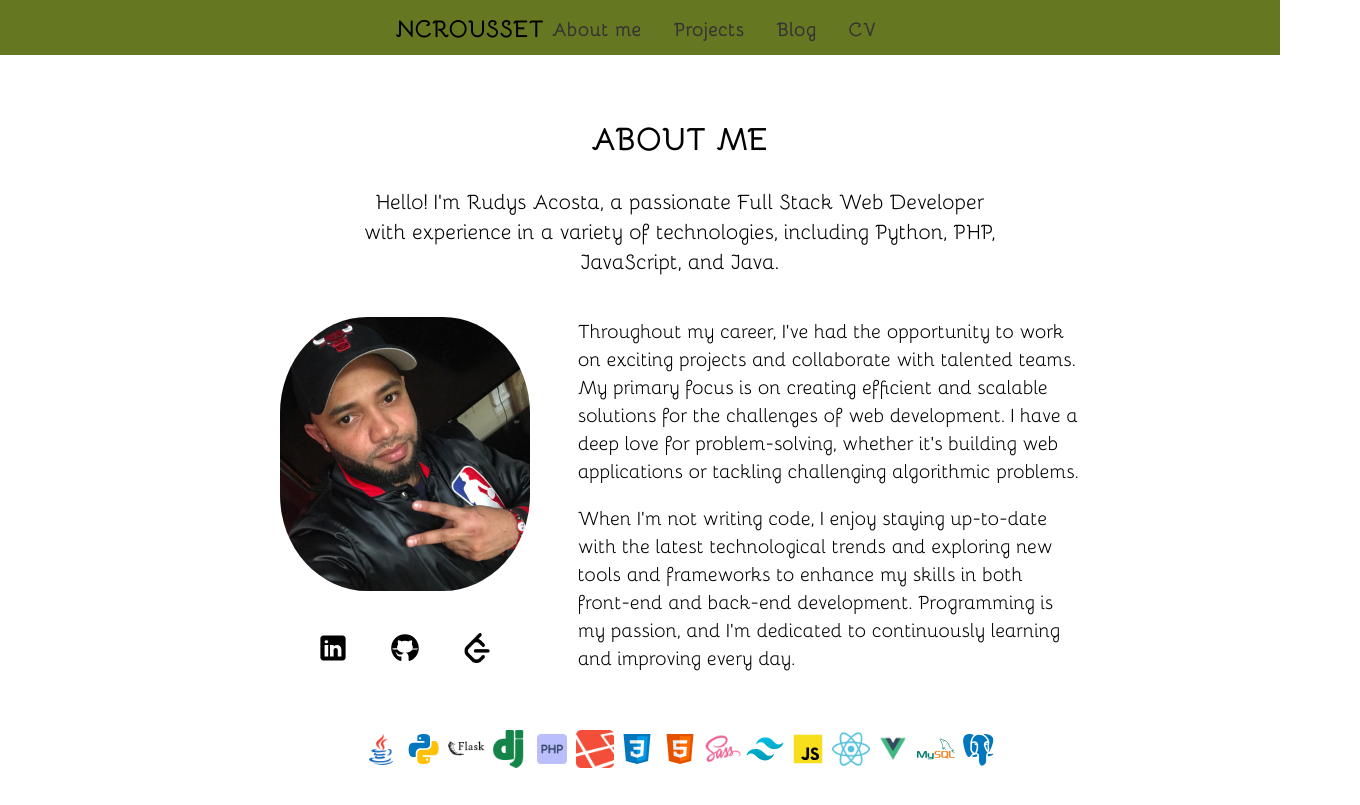
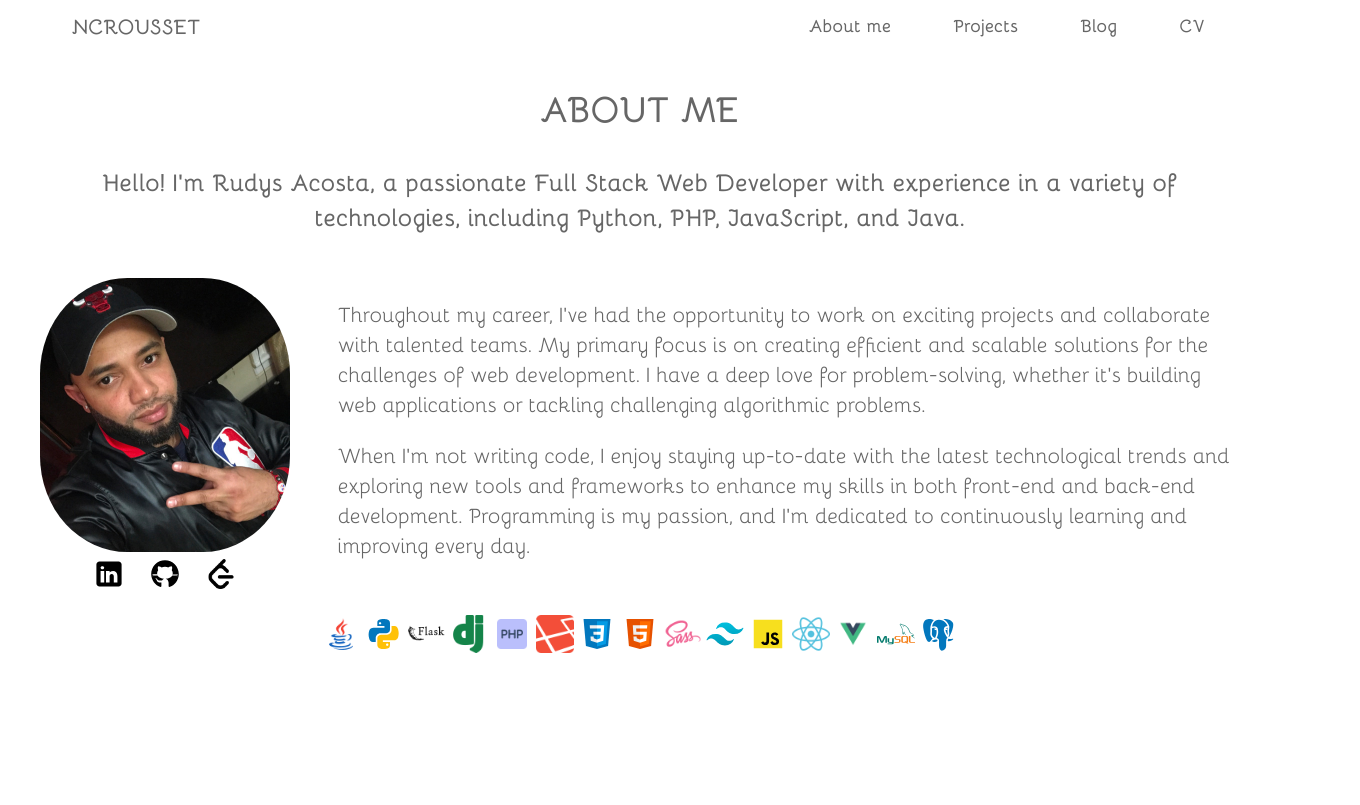
Before and after one commit to ncrousset/ncrousset, a plain HTML site: page V1/index.html in a window 1280 px wide. Shown: the whole page, 1360 px wide, since content can reach past the window. Drawn offline with Linux system fonts and the light colour scheme.

Commit message:
ultimos cambios

```diff
--- a/V1/index.html
+++ b/V1/index.html
@@ -1,49 +1,59 @@
-<!DOCTYPE html>
+<!doctype html>
 <html lang="en">
 <head>
     <meta charset="UTF-8">
-    <meta name="viewport" content="width=device-width, initial-scale=1.0">
-    <title>Ncrousset</title>
+    <meta name="viewport"
+          content="width=device-width, user-scalable=no, initial-scale=1.0, maximum-scale=1.0, minimum-scale=1.0">
+    <meta http-equiv="X-UA-Compatible" content="ie=edge">
     <link rel="stylesheet" href="style.css">
+    <title>Document</title>
 </head>
 <body>
     <header>
+        <div>
+            <div class="logo">
+                NCROUSSET
+            </div>
             <nav>
-            <div class="logo">NCROUSSET</div>
                 <ul>
                     <li><a href="#about-me">About me</a></li>
                     <li><a href="#projects">Projects</a></li>
                     <li><a href="#blog">Blog </a></li>
                     <li><a href="#cv">CV</a></li>
                 </ul>
+            </nav>
             <div class="menu">
                 <img src="img/menu.svg" alt="">
             </div>
-        </nav>
+        </div>
+
     </header>
-    <main>
+
     <section id="about-me" class="about-me">
+
         <div class="about-title">
             <h1>ABOUT ME</h1>
             <p>Hello! I'm Rudys Acosta, a passionate Full Stack Web Developer with experience in a variety of technologies, including Python, PHP, JavaScript, and Java.</p>
         </div>
 
-            <div class="about-contentbox">
-                <div class="img">
+        <div class="about-content-box">
+            <div class="left-box">
+                <div>
                     <img src="img/me.JPG" alt="">
+                </div>
                 <div class="icon-conctact">
                     <a href="">
-                            <img  src="img/skill/icons8-linkedin.svg" alt="linkedin">
+                        <img src="img/skill/icons8-linkedin.svg" alt="linkedin">
                     </a>
                     <a href="">
                         <img src="img/skill/icons8-github.svg" alt="github">
                     </a>
                     <a href="">
-                            <img  src="img/skill/leetcode.png" alt="leetcode">
+                        <img src="img/skill/leetcode.png" alt="leetcode">
                     </a>
                 </div>
             </div>
-                <div class="bio">
+            <div class="right-box">
                 <p>
                     Throughout my career, I've had the opportunity to work on exciting projects and collaborate with talented teams. My primary focus is on creating efficient and scalable solutions for the challenges of web development.
                     I have a deep love for problem-solving, whether it's building web applications or tackling challenging algorithmic problems.
@@ -52,7 +62,6 @@
                     When I'm not writing code, I enjoy staying up-to-date with the latest technological trends and exploring new tools and frameworks to enhance my skills in both front-end and back-end development. Programming is my passion, and I'm dedicated to continuously learning and improving every day.
                 </p>
             </div>
-
         </div>
 
         <div class="about-skill">
@@ -64,9 +73,9 @@
                 <img  src="img/skill/icons8-php-96.png" alt="php">
                 <img  src="img/skill/icons8-laravel-is-a-free,-open-source-php-web-framework.-96.png" alt="laravel">
                 <img  src="img/skill/css.svg" alt="css3">
+                <img  src="img/skill/html.svg" alt="html">
             </div>
             <div>
-                    <img  src="img/skill/html.svg" alt="html">
                 <img  src="img/skill/icons8-sass-96.png" alt="sass">
                 <img  src="img/skill/icons8-tailwind-css.svg" alt="tailwind">
                 <img  src="img/skill/icons8-js.svg" alt="js">
@@ -76,8 +85,8 @@
                 <img  src="img/skill/icons8-postgresql.svg" alt="postgresql">
             </div>
         </div>
+
     </section>
-    </main>
 
 </body>
 </html>
--- a/V1/style.css
+++ b/V1/style.css
@@ -26,205 +26,170 @@ html, body {
 
 
 body {
-    font-family: 'bellota';
+    font-family: 'bellota', sans-serif;
     overflow-x: hidden;
+    color: #666666;
 }
 
 header {
-    padding: 10px 30px ;
+    width: 100%;
+    height: 3.2em;
     display: flex;
     justify-content: center;
-    background: #672;
-
 }
 
-header nav {
+header div:first-child {
     display: flex;
     justify-content: space-between;
     align-items: center;
+    width: 100%;
+    max-width: 1200px;
 }
 
-header nav ul {
-    list-style: none;
-    gap: 1rem;
-    margin: 0;
-    padding: 0;
-    display: flex;
-}
-
-header nav div.logo {
-    font-size: 1.5rem;
+header div:first-child > .logo {
+    padding: 0rem 2rem;
+    font-size: 1.3rem;
     font-weight: bold;
 }
 
+header div:first-child > nav {
+    padding: 0rem 2rem;
+    width: 53em;
+    text-align: end;
+}
 
-header nav ul li a {
+header div:first-child > nav > ul {
+    display: flex;
+    justify-content: space-between;
+    align-items: center;
+    list-style: none;
+    gap: 1rem;
+}
+
+header div:first-child > nav > ul > li > a {
     text-decoration: none;
-    color: #333;
-    font-size: 1.2rem;
+    color: #666666;
+    font-size: 1.1rem;
     font-weight: bold;
-    padding: 0.5rem;
+    padding: 0.2rem 0.2rem 0.3rem 0.3rem;
+}
+
+header div:first-child > nav > ul > li > a:hover {
+    background: #bebebe;
     border-radius: 5%;
 }
 
-header nav ul li a:hover {
-    color: rgb(39, 38, 38);
-    background: #bebebe;
-}
-
-.menu {
-    padding-top: 5px;
+header div:first-child > .menu {
+    padding: 0rem 2rem;
+    height: 35px;
     display: none;
 }
 
-.menu > img {
+header div:first-child > .menu > img {
     width: 35px;
     cursor: pointer;
     filter: invert(100%) grayscale(20%) brightness(0%);
     transition: filter 0.5s ease;
 }
 
-.menu > img:hover {
-    filter: invert(100%) grayscale(20%) brightness(50%);
-}
-
 section {
-    /*height: 100vh;*/
+    padding: 0rem 1rem;
     max-width: 1200px;
-    width: 100%;
     margin: 0 auto;
-    padding: 2em 5em;
-}
-
-.about-me {
-    height: auto;
-    max-width: 1200px;
-    width: 100%;
-    margin: 0 auto;
-
 }
 
 .about-me {
     display: flex;
     justify-content: space-between;
+    /*justify-content: flex-start;*/
     flex-direction: column;
     align-items: center;
-    justify-content: flex-start;
+    text-align: center;
+    /*padding: 2em 5em;*/
 }
 
-.about-me div.about-title{
-    text-align: center;
-    max-width: 40em;
+.about-me .about-title {
+    font-size: 1.5rem;
+    font-weight: bold;
+    margin-bottom: 20px;
 }
 
-.about-me div.about-title h1 {
-    font-size: 2rem;
-    font-weight: 800;
-}
-
-.about-me div.about-title p {
-    font-size: 1.3rem;
-    font-weight: 400;
-}
-
-.about-contentbox {
-    max-width: 50em;
+.about-content-box {
     display: flex;
     flex-direction: row;
     gap: 3rem;
     /*padding: 2em 2em;*/
 }
 
-
-.bio {
-    font-size: 1.2rem;
-}
-
-.about-contentbox div.img {
-    padding-top: 20px;
-}
-
-.about-contentbox div.img > img {
+.about-content-box div:first-child img {
     width: 250px;
     border-radius: 35%;
     cursor: pointer;
 }
 
-.icon-conctact {
-    margin: 2rem 2rem;
-    display:flex;
+.about-content-box div:last-child.icon-conctact {
+    display: flex;
     flex-direction: row;
-    gap: 2rem;
+    gap: 1rem;
     justify-content: center;
-    min-height: 50px;
-    justify-items: center;
+    align-items: center;
 }
 
-.icon-conctact > a {
-    padding: 0.5rem;
+.about-content-box div:last-child.icon-conctact > a {
     padding: 0.1rem 0.3rem;
-    padding-top: 0.3rem;
     border-radius: 35%;
     transition: background 0.9s ease;
 }
 
-.icon-conctact > a:hover {
+.about-content-box div:last-child.icon-conctact > a:hover {
     background: #bebebe;
 }
 
-.icon-conctact > a > img {
+.about-content-box div:last-child.icon-conctact > a > img {
     height: 30px;
+    width: 30px;
     transition: height 0.9s ease;
 }
 
-.icon-conctact > a > img:hover {
-    /*height: 32px;*/
+.right-box {
+    text-align: start;
+    font-size: 1.3rem;
 }
 
 .about-skill {
     margin-top: 20px;
-    max-width: 50em;
     display: flex;
     flex-direction: row;
     gap: 5px;
 }
 
-.about-skill img {
+.about-skill > div > img {
     width: 38px;
 }
 
 
+
+
 @media screen and (max-width: 769px) {
-
-    .menu {
-        padding-top: 5px;
-        display: block;
-    }
-
-    .about-contentbox > .img {
-        text-align: center;
-    }
-
-    .about-contentbox {
+    .about-content-box {
         flex-direction: column;
         gap: 0;
     }
 
-    .icon-conctact {
-        margin-bottom: 0rem;
-        min-height: 40px;
+    header div:first-child > .menu {
+        display: block;
     }
 
-    .bio {
-        padding: 0rem 2rem;
-        text-align: center;
-    }
-
-    header nav ul {
+    header div:first-child > nav {
         display: none;
     }
 
     .about-skill {
         flex-direction: column;
     }
+
+    .right-box {
+        text-align: center;
+    }
+
 }
```
Also changed, not shown: 1 other file. Lines whose indentation alone changed are shown as unchanged.
